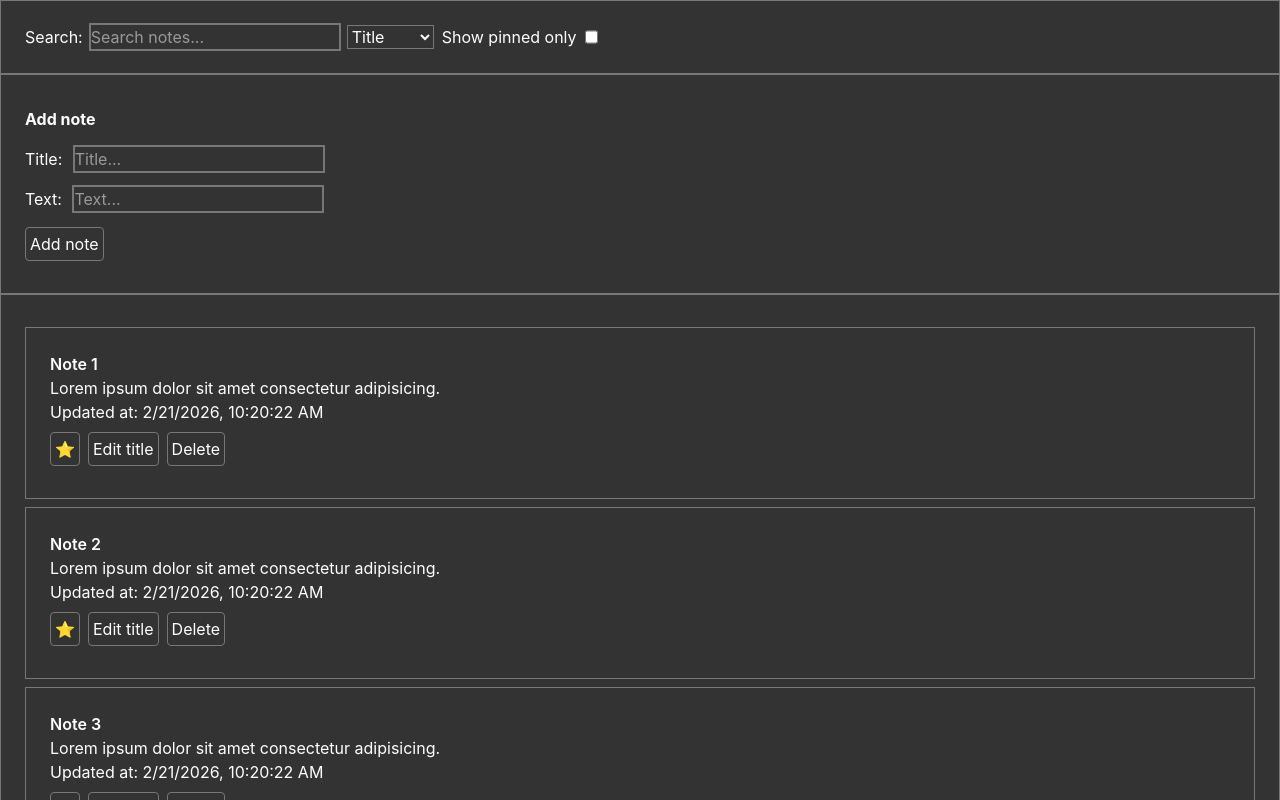
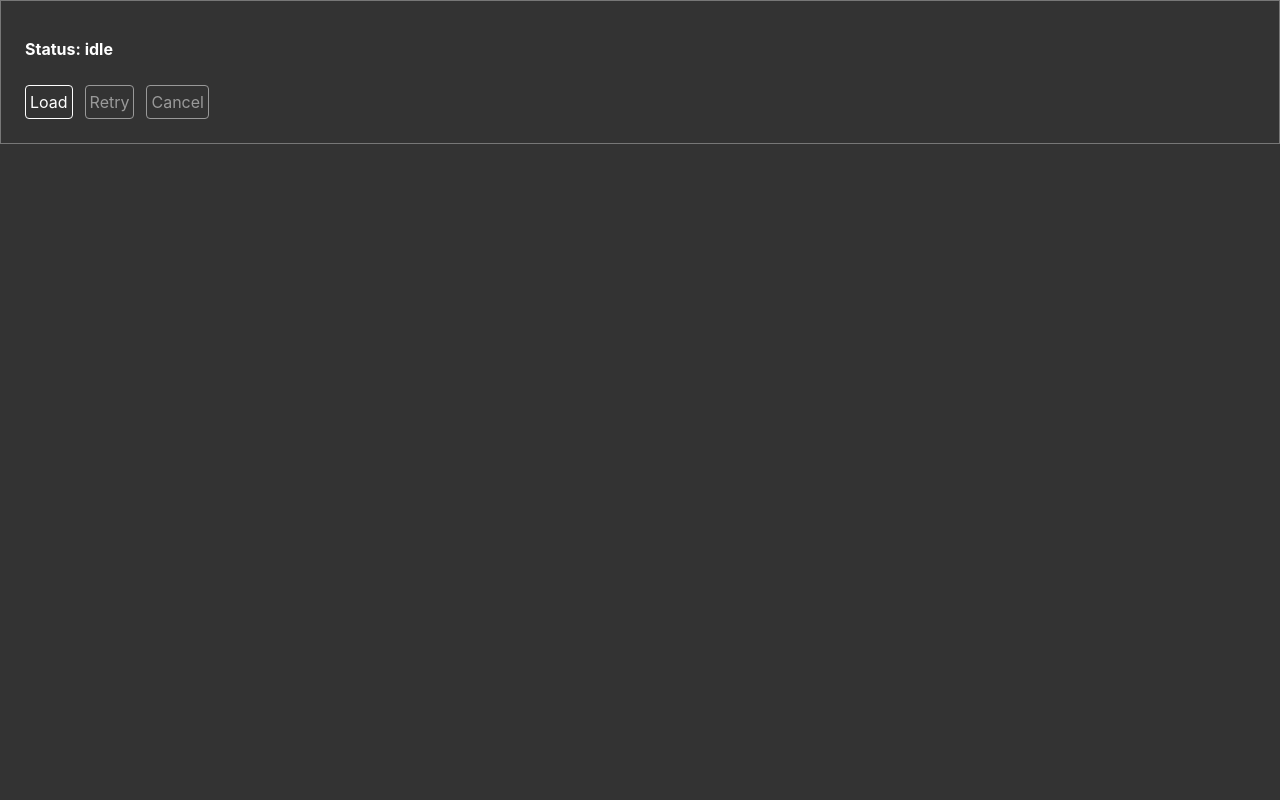
Before and after one commit to MionFF/react-labs, a React (Vite) app: page / in a window 1280 px wide. Shown: the top 800 px of the page. Built offline with nearby package versions, Linux system fonts and the light colour scheme.

Commit message:
Request Simulator mini-product created.

```diff
--- a/src/app/AppRouter.tsx
+++ b/src/app/AppRouter.tsx
@@ -1,6 +1,6 @@
 // import NotesWithFilter from '../mini-products/notes/NotesWithFilter'
 
-import NotesBoard from '../mini-products/NotesBoardV2/NotesBoard'
+import RequestSimulator from '../mini-products/RequestSimulator/RequestSimulator'
 
 // Wrap centered:
 {
@@ -10,5 +10,5 @@ import NotesBoard from '../mini-products/NotesBoardV2/NotesBoard'
 }
 
 export function AppRouter() {
-  return <NotesBoard />
+  return <RequestSimulator />
 }
--- /dev/null
+++ b/src/mini-products/RequestSimulator/RequestSimulator.tsx
@@ -0,0 +1,144 @@
+import { useReducer, useRef } from 'react'
+import type { ReducerAction, ReducerState } from './types'
+
+function assertRequestState(s: ReducerState) {
+  if (s.status === 'success') {
+    if (s.data === null || s.error !== null) throw new Error('Invalid success state')
+  }
+
+  if (s.status === 'error') {
+    if (s.error === null || s.data !== null) throw new Error('Invalid error state')
+  }
+
+  if (s.status === 'idle' || s.status === 'loading') {
+    if (s.data !== null || s.error !== null) throw new Error('Invalid idle/loading state')
+  }
+}
+
+function withDevAssert(next: ReducerState) {
+  if (process.env.NODE_ENV !== 'production') assertRequestState(next)
+  return next
+}
+
+function requestReducer(state: ReducerState, action: ReducerAction): ReducerState {
+  switch (action.type) {
+    case 'request/start': {
+      if (state.status === 'loading') return state
+      return withDevAssert({ status: 'loading', data: null, error: null })
+    }
+
+    case 'request/success': {
+      if (state.status !== 'loading') return state
+      return withDevAssert({ status: 'success', data: action.data, error: null })
+    }
+
+    case 'request/error': {
+      if (state.status !== 'loading') return state
+      return withDevAssert({ status: 'error', data: null, error: action.error })
+    }
+
+    case 'request/cancel': {
+      if (state.status !== 'loading') return state
+      return withDevAssert({ status: 'idle', data: null, error: null })
+    }
+
+    case 'request/retry': {
+      if (state.status !== 'error') return state
+      return withDevAssert({ status: 'loading', data: null, error: null })
+    }
+
+    default:
+      return state
+  }
+}
+
+export default function RequestSimulator() {
+  const initialRequestState: ReducerState = { status: 'idle', data: null, error: null }
+  const [requestState, dispatch] = useReducer(requestReducer, initialRequestState)
+  const requestStatus = requestState.status
+
+  const timeoutRef = useRef<ReturnType<typeof setTimeout> | null>(null)
+  const requestIdRef = useRef(0)
+
+  function invalidateInFlight() {
+    requestIdRef.current += 1
+    if (timeoutRef.current) clearTimeout(timeoutRef.current)
+    timeoutRef.current = null
+  }
+
+  function runRequest() {
+    invalidateInFlight()
+    const id = requestIdRef.current
+
+    timeoutRef.current = setTimeout(() => {
+      if (requestIdRef.current !== id) return
+
+      if (Math.random() < 0.7) {
+        dispatch({ type: 'request/success', data: 'Smth' })
+      } else {
+        dispatch({ type: 'request/error', error: 'Error' })
+      }
+    }, 1200)
+  }
+
+  const onRequestStart = () => {
+    if (requestState.status === 'loading') return
+    dispatch({ type: 'request/start' })
+
+    runRequest()
+  }
+
+  const onRequestRetry = () => {
+    if (requestState.status !== 'error') return
+    dispatch({ type: 'request/retry' })
+
+    runRequest()
+  }
+
+  const onRequestCancel = () => {
+    if (requestState.status !== 'loading') return
+    invalidateInFlight()
+    dispatch({ type: 'request/cancel' })
+  }
+
+  const btnClassName = `
+  p-1 border rounded transition
+  hover:bg-[#666] hover:-translate-y-1 cursor-pointer
+  disabled:opacity-50 disabled:cursor-not-allowed
+  disabled:hover:bg-transparent disabled:hover:translate-y-0
+  `
+
+  return (
+    <div className='min-h-screen bg-[#333] text-white'>
+      <div className='flex flex-col gap-3 p-6 border border-[#777]'>
+        <h1 className='font-bold my-3'>Status: {requestStatus}</h1>
+        {requestState.data && <h2>Data: {requestState.data}</h2>}
+        {requestState.error && <h2>Error: {requestState.error}</h2>}
+
+        <div className='flex gap-3'>
+          <button
+            onClick={onRequestStart}
+            disabled={requestState.status === 'loading'}
+            className={btnClassName}
+          >
+            Load
+          </button>
+          <button
+            onClick={onRequestRetry}
+            disabled={requestState.status !== 'error'}
+            className={btnClassName}
+          >
+            Retry
+          </button>
+          <button
+            onClick={onRequestCancel}
+            disabled={requestState.status !== 'loading'}
+            className={btnClassName}
+          >
+            Cancel
+          </button>
+        </div>
+      </div>
+    </div>
+  )
+}
--- /dev/null
+++ b/src/mini-products/RequestSimulator/types.ts
@@ -0,0 +1,12 @@
+export type ReducerState =
+  | { status: 'idle'; data: null; error: null }
+  | { status: 'loading'; data: null; error: null }
+  | { status: 'success'; data: string; error: null }
+  | { status: 'error'; data: null; error: string }
+
+export type ReducerAction =
+  | { type: 'request/start' }
+  | { type: 'request/retry' }
+  | { type: 'request/cancel' }
+  | { type: 'request/success'; data: string }
+  | { type: 'request/error'; error: string }
```
